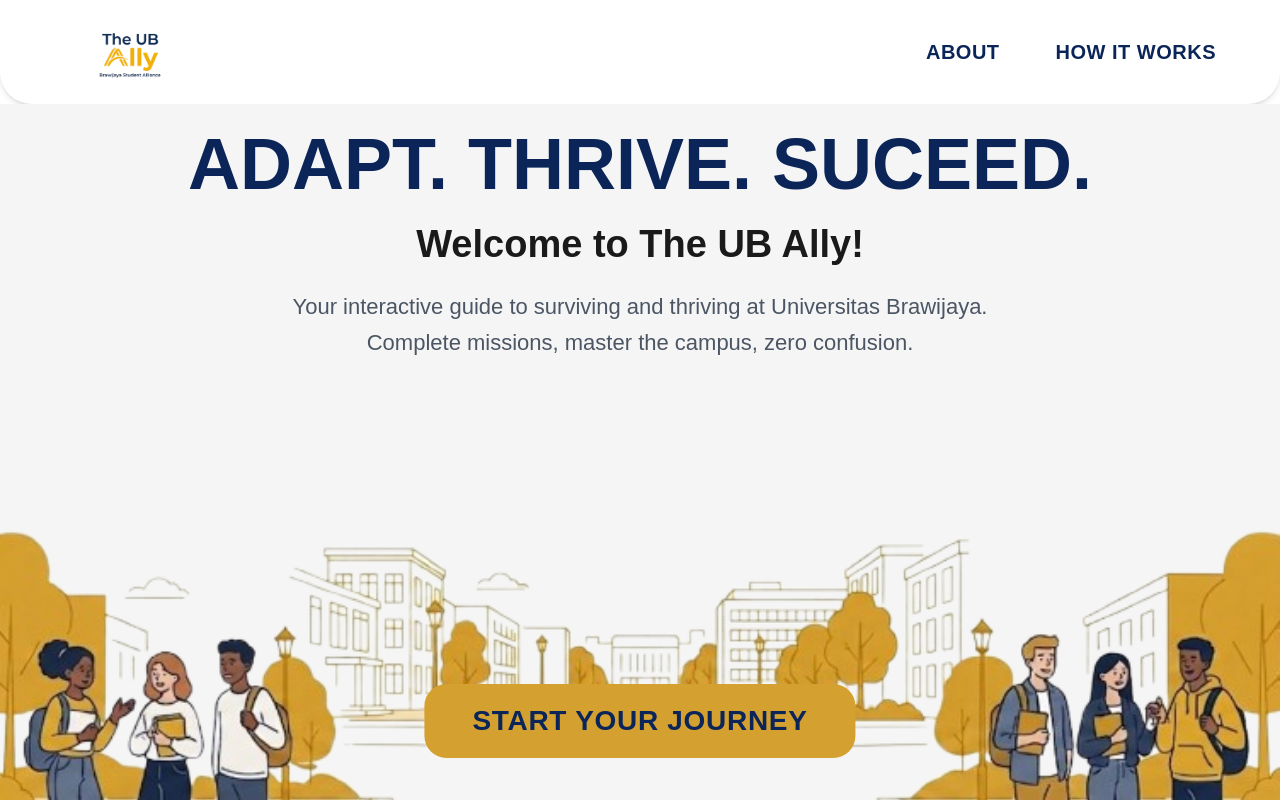
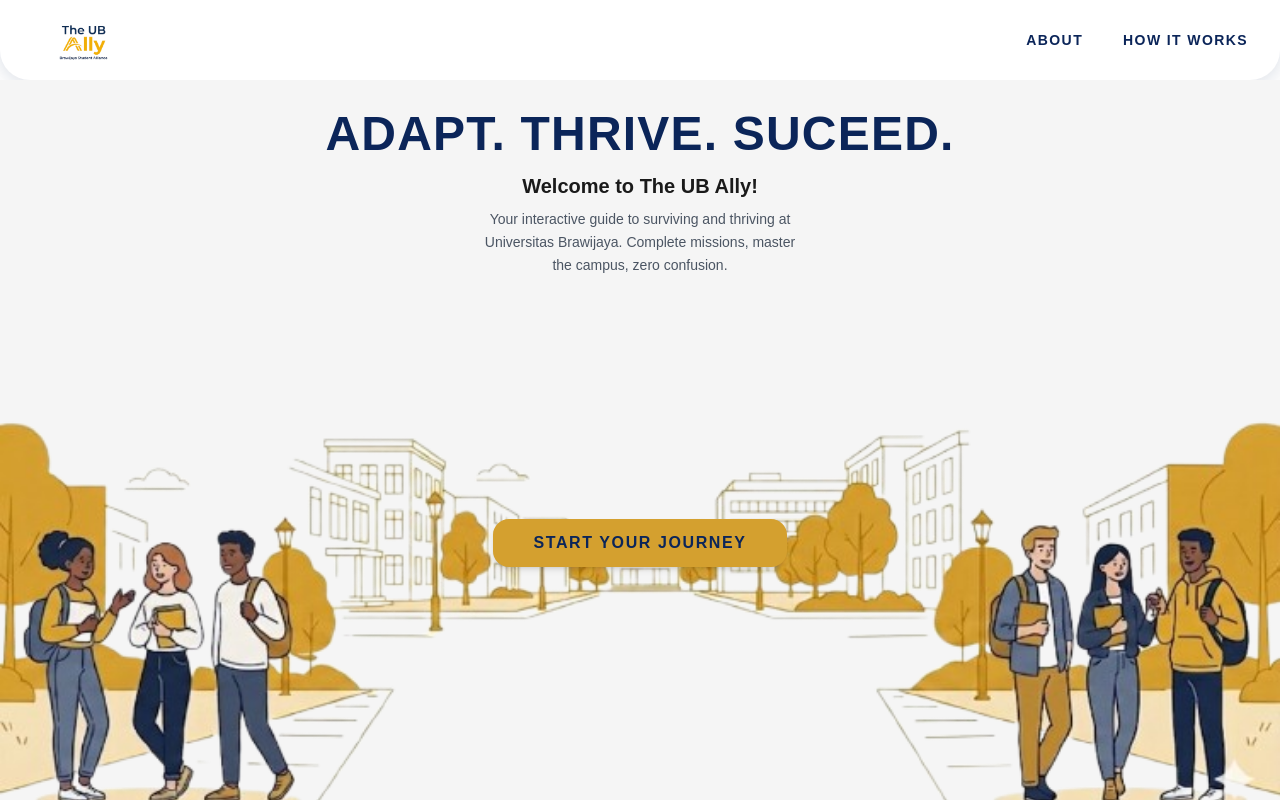
Before and after one commit to avienie/fetheubally, a React (Vite) app: page / in a window 1280 px wide. Shown: the top 800 px of the page. Built offline with nearby package versions, Linux system fonts and the light colour scheme.

Commit message:
fixing logout button, changing desc in resultcarousel

```diff
--- a/package.json
+++ b/package.json
@@ -13,6 +13,7 @@
     "@tailwindcss/vite": "^4.3.0",
     "axios": "^1.16.0",
     "framer-motion": "^12.38.0",
+    "html2canvas": "^1.4.1",
     "lucide-react": "^1.16.0",
     "react": "^19.2.6",
     "react-dom": "^19.2.6",
--- a/src/components/certificate/CertificateNavbar.jsx
+++ b/src/components/certificate/CertificateNavbar.jsx
@@ -1,28 +1,4 @@
-import React from "react";
-import { LogOut } from "lucide-react";
-
-const CertificateNavbar = () => {
-  return (
-    <nav className="bg-white shadow-md rounded-b-[28px] border-b border-slate-200">
-      <div className="max-w-[1440px] mx-auto px-8 py-5 flex justify-between items-center">
-        {/* LOGO */}
-        <div className="leading-none">
-          <h1 className="text-[42px] font-black text-[#06255D]">
-            The UB <span className="text-[#D6A12E]">Ally</span>
-          </h1>
-          <p className="text-[12px] text-slate-500 font-medium mt-1">
-            Brawijaya Student Alliance
-          </p>
-        </div>
-
-        {/* LOGOUT */}
-        <button className="flex items-center gap-3 text-[#06255D] font-black text-[24px] hover:opacity-80 transition">
-          Logout
-          <LogOut size={24} />
-        </button>
-      </div>
-    </nav>
-  );
-};
-
-export default CertificateNavbar;
+import Navbar from "../shared/Navbar";
+export default function CertificateNavbar() {
+  return <Navbar />;
+}
--- a/src/components/certificate/ResultCarousel.jsx
+++ b/src/components/certificate/ResultCarousel.jsx
@@ -14,21 +14,21 @@ const weekCards = [
     id: "week2",
     week: "Week 2",
     title: "Digital Campus Master",
-    desc: "Physical routes secured! Conquer SIAM, schedule, and Wi-Fi access.",
+    desc: "Physical routes secured! Now, it's time to conquer the digital realm. Master your academic portal (SIAM), secure your class schedule, and get your free campus Wi-Fi access sorted!",
     icon: "💻",
   },
   {
     id: "week3",
     week: "Week 3",
     title: "The Brawijaya Explorer",
-    desc: "Find your student community, explore organizations, and unlock library access.",
+    desc: "Academics are important, but connections make your college years unforgettable. Let's find your community, explore student organizations (UKM), and unlock the central library access!",
     icon: "🌍",
   },
   {
     id: "week4",
     week: "Week 4",
     title: "The Malang Culinary Explorer",
-    desc: "Explore iconic student food spots and complete your final mission.",
+    desc: "You've secured your routes, schedules, and connections. Now, it's time for the true test of a university student: surviving on a budget! Explore the legendary student food spots around campus, enjoy the local culture, and claim your final certificate.",
     icon: "🍜",
   },
 ];
--- a/src/components/dashboard/DashboardLayout.jsx
+++ b/src/components/dashboard/DashboardLayout.jsx
@@ -1,32 +1,13 @@
-import { useNavigate } from "react-router-dom";
 import { useUser } from "../../context/UserContext";
-import logo from "../../assets/landing/logo.png";
+import Navbar from "../shared/Navbar";
 
 export default function DashboardLayout({ children }) {
-  const { user, setUser } = useUser();
-  const navigate = useNavigate();
-
-  function handleLogout() {
-    setUser(null);
-    navigate("/");
-  }
+  const { user } = useUser();
 
   return (
     <div className="min-h-screen bg-[#F4F4F4]">
-      {/* NAVBAR */}
-      <div className="bg-white rounded-b-[30px] px-8 py-3 flex items-center justify-between"
-        style={{ boxShadow: "0 4px 16px rgba(0,0,0,0.10)" }}>
-        <img src={logo} alt="The UB Ally" className="h-16 w-auto" />
-        <button
-          onClick={handleLogout}
-          className="flex items-center gap-2 text-[#0F2B5B] font-bold text-base hover:opacity-70 transition"
-        >
-          Logout <span>→</span>
-        </button>
-      </div>
-
+      <Navbar />
       <div className="px-6 py-5">
-        {/* HERO */}
         <div className="bg-[#0D2554] rounded-[28px] shadow-xl px-8 py-7">
           <h1 className="text-white text-2xl font-black leading-tight">
             Welcome abroad, {user?.name}!
@@ -36,10 +17,7 @@ export default function DashboardLayout({ children }) {
           </p>
           <p className="text-white text-sm mt-4">Stay curious and keep exploring!</p>
         </div>
-
-        {/* BOTTOM GRID */}
         <div className="grid grid-cols-12 gap-5 mt-5">
-          {/* LEFT — Essentials */}
           <div className="col-span-4 bg-white rounded-[28px] shadow-xl p-5">
             <h1 className="text-base font-black">🔗 Brawijaya Essentials</h1>
             <p className="text-xs text-gray-600 mt-1">Stay connected and informed with these official resources:</p>
@@ -62,11 +40,7 @@ export default function DashboardLayout({ children }) {
               </div>
             </div>
           </div>
-
-          {/* RIGHT — Mission card (injected per week) */}
-          <div className="col-span-8">
-            {children}
-          </div>
+          <div className="col-span-8">{children}</div>
         </div>
       </div>
     </div>
--- a/src/components/landing/HeroSection.jsx
+++ b/src/components/landing/HeroSection.jsx
@@ -6,88 +6,35 @@ export default function HeroSection() {
 
   return (
     <section className="bg-[#F5F5F5] text-center overflow-hidden">
-
-      {/* TEXT */}
+      {/* teks compact supaya tidak makan banyak space */}
       <div className="pt-6 px-6">
-        <h1
-          className="
-            text-[#0B2559]
-            text-[72px]
-            font-extrabold
-            leading-none
-          "
-        >
+        <h1 className="text-[#0B2559] text-5xl font-extrabold tracking-wide leading-tight">
           ADAPT. THRIVE. SUCEED.
         </h1>
-
-        <h2
-          className="
-            mt-4
-            text-[38px]
-            font-bold
-            text-[#1a1a1a]
-          "
-        >
+        <h2 className="mt-2 text-xl font-bold text-[#1a1a1a]">
           Welcome to The UB Ally!
         </h2>
-
-        <p
-          className="
-            mt-4
-            max-w-[720px]
-            mx-auto
-            text-[22px]
-            leading-relaxed
-            text-gray-600
-          "
-        >
-          Your interactive guide to surviving and thriving at
-          Universitas Brawijaya. Complete missions, master the
-          campus, zero confusion.
+        <p className="mt-2 max-w-xs mx-auto text-sm leading-relaxed text-gray-600">
+          Your interactive guide to surviving and thriving at Universitas Brawijaya.
+          Complete missions, master the campus, zero confusion.
         </p>
       </div>
 
-      {/* IMAGE + BUTTON */}
-      <div className="relative mt-2">
-
+      {/* image natural ratio, button overlay */}
+      <div className="relative -mt-4">
         <img
           src={heroIllustration}
           alt="Campus Illustration"
-          className="
-            w-full
-            block
-          "
+          className="w-full block"
         />
-
-        {/* BUTTON */}
-        <button
-          onClick={() => navigate("/login")}
-          className="
-            absolute
-            left-1/2
-            -translate-x-1/2
-            bottom-44
-
-            bg-[#D4A02F]
-            text-[#0B2559]
-
-            px-12
-            py-4
-
-            rounded-[22px]
-
-            text-[28px]
-            font-extrabold
-            tracking-wide
-
-            hover:scale-105
-            transition-all
-            duration-200
-          "
-        >
-          START YOUR JOURNEY
-        </button>
-
+        <div className="absolute inset-0 flex items-center justify-center">
+          <button
+            onClick={() => navigate("/login")}
+            className="bg-[#D4A02F] text-[#0B2559] px-10 py-3 rounded-2xl text-base font-extrabold tracking-widest shadow-md hover:scale-105 transition-all duration-200"
+          >
+            START YOUR JOURNEY
+          </button>
+        </div>
       </div>
     </section>
   );
--- a/src/components/landing/Navbar.jsx
+++ b/src/components/landing/Navbar.jsx
@@ -3,58 +3,13 @@ import logo from "../../assets/landing/logo.png";
 export default function Navbar() {
   return (
     <nav
-      className="
-        w-full
-        bg-white
-        rounded-b-[32px]
-        shadow-md
-        px-16
-        py-4
-        flex
-        items-center
-        justify-between
-      "
+      className="bg-white rounded-b-[30px] px-8 py-3 flex items-center justify-between"
+      style={{ boxShadow: "0 4px 20px rgba(11, 37, 89, 0.15)" }}
     >
-      {/* LOGO */}
-      <img
-        src={logo}
-        alt="The UB Ally"
-        className="h-[72px] w-auto object-contain"
-      />
-
-      {/* MENU */}
-      <div
-        className="
-          flex
-          items-center
-          gap-14
-          text-[#0B2559]
-          font-extrabold
-          text-[20px]
-          tracking-wide
-        "
-      >
-        <a
-          href="#about"
-          className="
-            hover:text-[#D4A02F]
-            transition-all
-            duration-200
-          "
-        >
-          ABOUT
-        </a>
-
-        <a
-          href="#steps"
-          className="
-            hover:text-[#D4A02F]
-            transition-all
-            duration-200
-          "
-        >
-          HOW IT WORKS
-        </a>
+      <img src={logo} alt="The UB Ally" className="h-14 w-auto" />
+      <div className="flex gap-10 text-[#0B2559] font-extrabold text-sm tracking-widest">
+        <a href="#about" className="hover:text-[#D4A02F] transition-colors">ABOUT</a>
+        <a href="#steps" className="hover:text-[#D4A02F] transition-colors">HOW IT WORKS</a>
       </div>
     </nav>
   );
--- /dev/null
+++ b/src/components/shared/Navbar.jsx
@@ -0,0 +1,28 @@
+import { useNavigate } from "react-router-dom";
+import { useUser } from "../../context/UserContext";
+import logo from "../../assets/landing/logo.png";
+
+export default function Navbar() {
+  const { logout } = useUser();
+  const navigate = useNavigate();
+
+  function handleLogout() {
+    logout();
+    navigate("/");
+  }
+
+  return (
+    <nav
+      className="bg-white rounded-b-[30px] px-8 py-3 flex items-center justify-between"
+      style={{ boxShadow: "0 4px 20px rgba(11, 37, 89, 0.15)" }}
+    >
+      <img src={logo} alt="The UB Ally" className="h-14 w-auto" />
+      <button
+        onClick={handleLogout}
+        className="flex items-center gap-2 text-[#0B2559] font-bold text-sm hover:opacity-70 transition"
+      >
+        Logout <span>→</span>
+      </button>
+    </nav>
+  );
+}
--- /dev/null
+++ b/src/components/shared/ProtectedRoute.jsx
@@ -0,0 +1,21 @@
+import { Navigate } from "react-router-dom";
+import { useUser } from "../../context/UserContext";
+
+// mode: "dashboard" = hanya boleh kalau currentWeek <= 4
+//       "certificate" = hanya boleh kalau currentWeek >= 5
+//       "auth" = hanya boleh kalau sudah login
+export default function ProtectedRoute({ children, mode = "auth" }) {
+  const { user, currentWeek } = useUser();
+
+  if (!user) return <Navigate to="/login" replace />;
+
+  if (mode === "dashboard" && currentWeek >= 5) {
+    return <Navigate to="/certificate" replace />;
+  }
+
+  if (mode === "certificate" && currentWeek < 5) {
+    return <Navigate to="/dashboard" replace />;
+  }
+
+  return children;
+}
--- a/src/context/UserContext.jsx
+++ b/src/context/UserContext.jsx
@@ -4,19 +4,30 @@ const UserContext = createContext(null);
 
 export function UserProvider({ children }) {
   const [user, setUser] = useState(null);
+  const [currentWeek, setCurrentWeek] = useState(1);
   const [weekLinks, setWeekLinks] = useState({
-    week1: "",
-    week2: "",
-    week3: "",
-    week4: "",
+    week1: "", week2: "", week3: "", week4: "",
   });
 
   function submitWeekLink(week, link) {
     setWeekLinks((prev) => ({ ...prev, [week]: link }));
+    const weekNum = parseInt(week.replace("week", ""));
+    if (weekNum >= currentWeek) {
+      setCurrentWeek(weekNum + 1);
+    }
+  }
+
+  function logout() {
+    setUser(null);
   }
 
   return (
-    <UserContext.Provider value={{ user, setUser, weekLinks, submitWeekLink }}>
+    <UserContext.Provider value={{
+      user, setUser,
+      currentWeek,
+      weekLinks, submitWeekLink,
+      logout,
+    }}>
       {children}
     </UserContext.Provider>
   );
```
Also changed, not shown: src/App.jsx (+12 -11 lines), src/components/certificate/CertificatePreview.jsx (+20 -3 lines), src/components/mission/MissionLayout.jsx (+5 -9 lines), 1 other file (tests, documents, lock files or other folders).
